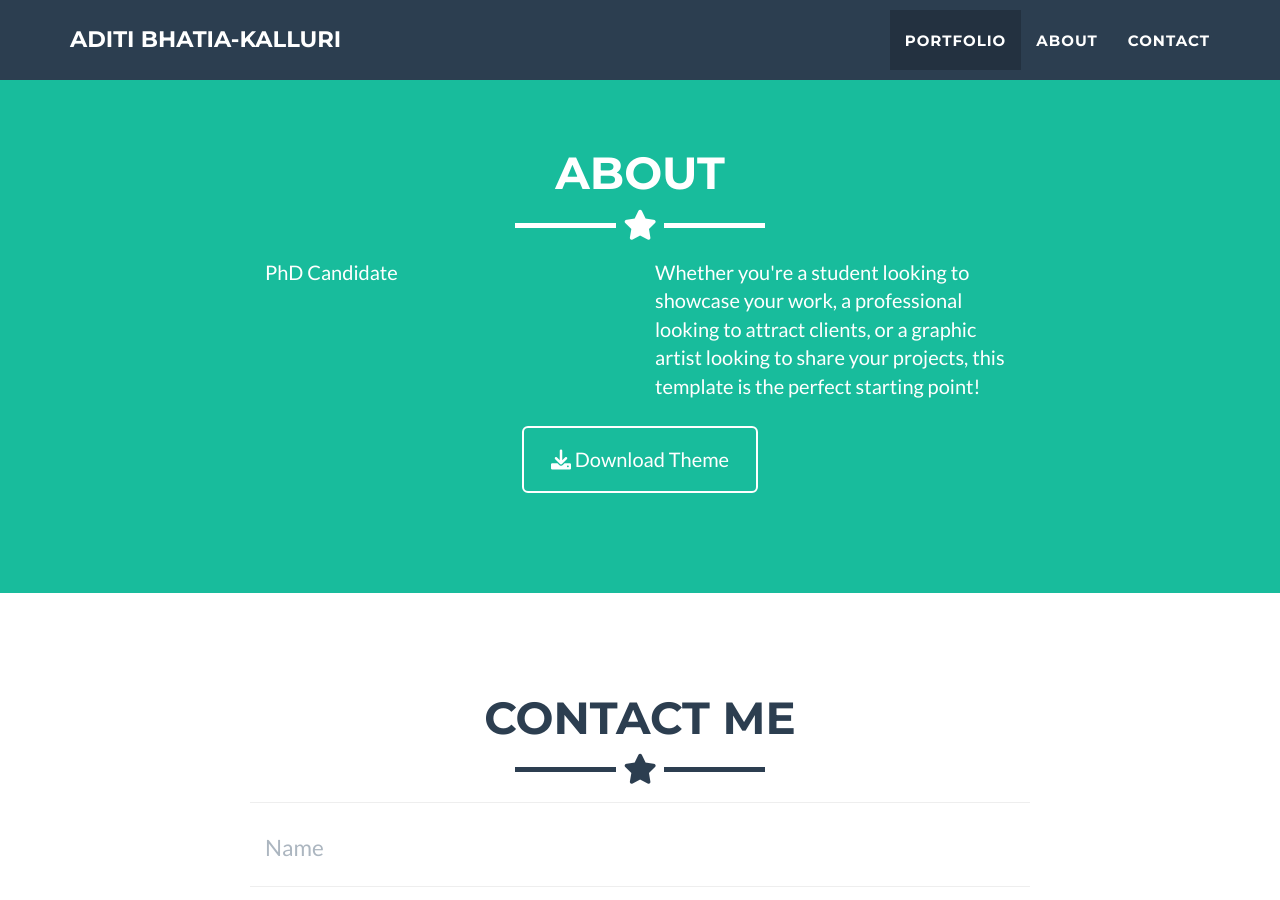
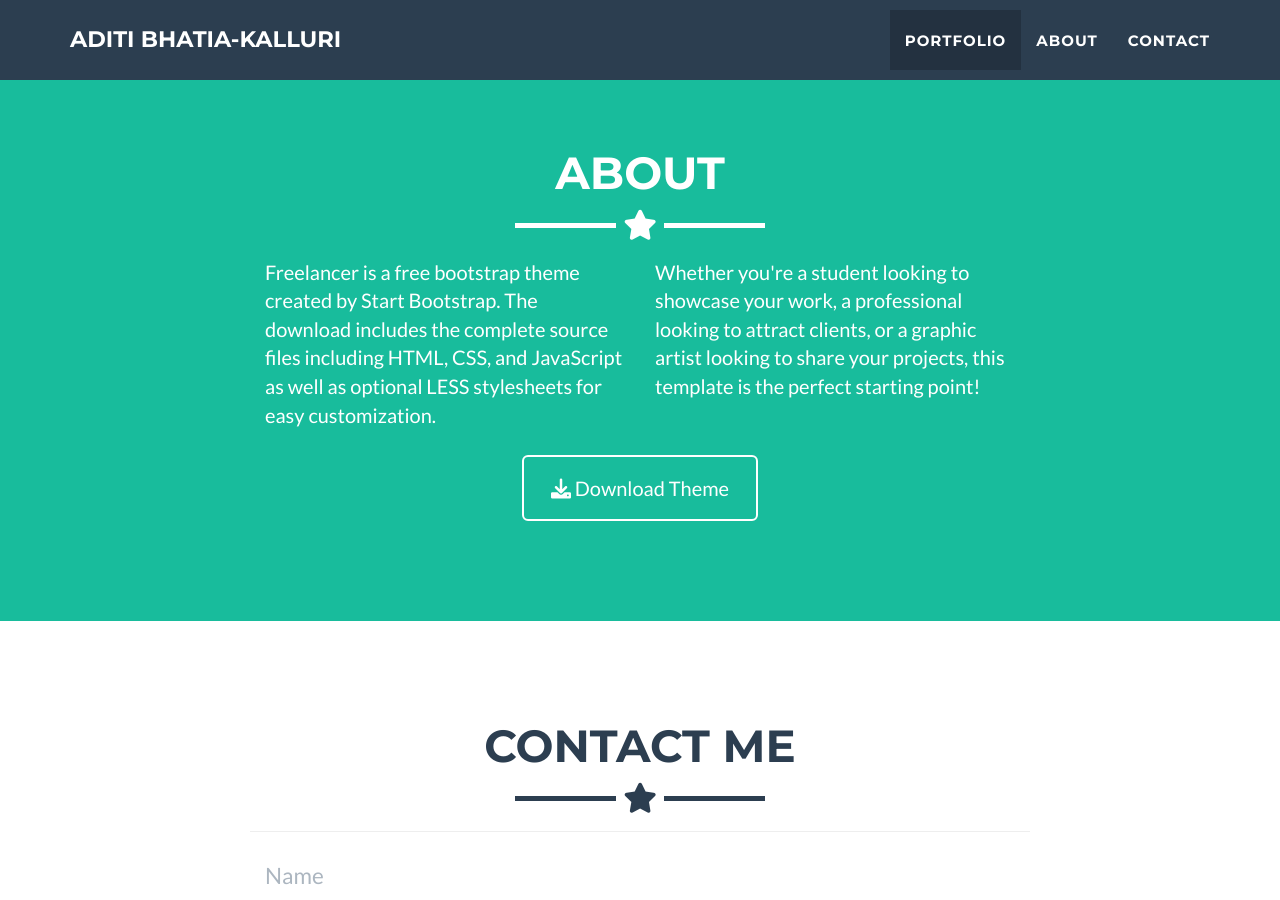
Before and after one commit to aditibhatia/aditibhatia.github.io, a Jekyll site: the page built from index.markdown, in a window 1280 px wide and 900 px high, scrolled down 1586 px. Built offline with Jekyll 4.4.1, drawn with Linux system fonts in a browser that asks for light colours.

Commit message:
Updated about info

```diff
--- a/_includes/about.html
+++ b/_includes/about.html
@@ -9,7 +9,9 @@
     </div>
     <div class="row">
       <div class="col-lg-4 col-lg-offset-2">
-        <p>PhD Candidate</p>
+        <p>Freelancer is a free bootstrap theme created by Start Bootstrap. The download includes the complete
+          source files including HTML, CSS, and JavaScript as well as optional LESS stylesheets for easy
+          customization.</p>
       </div>
       <div class="col-lg-4">
         <p>Whether you're a student looking to showcase your work, a professional looking to attract clients, or
```
